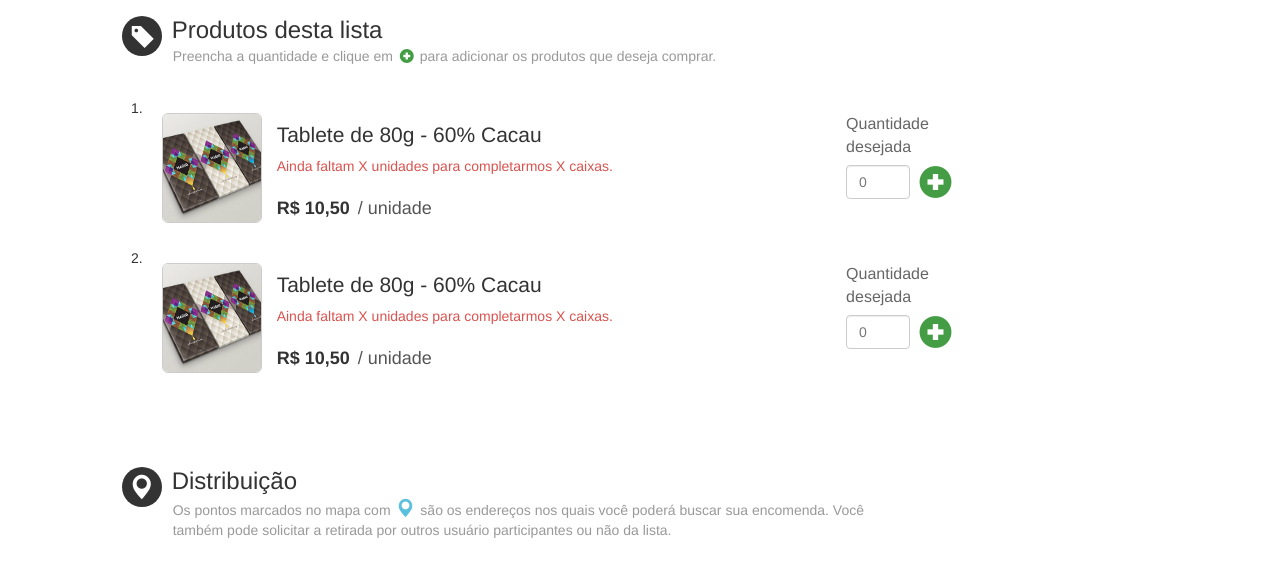
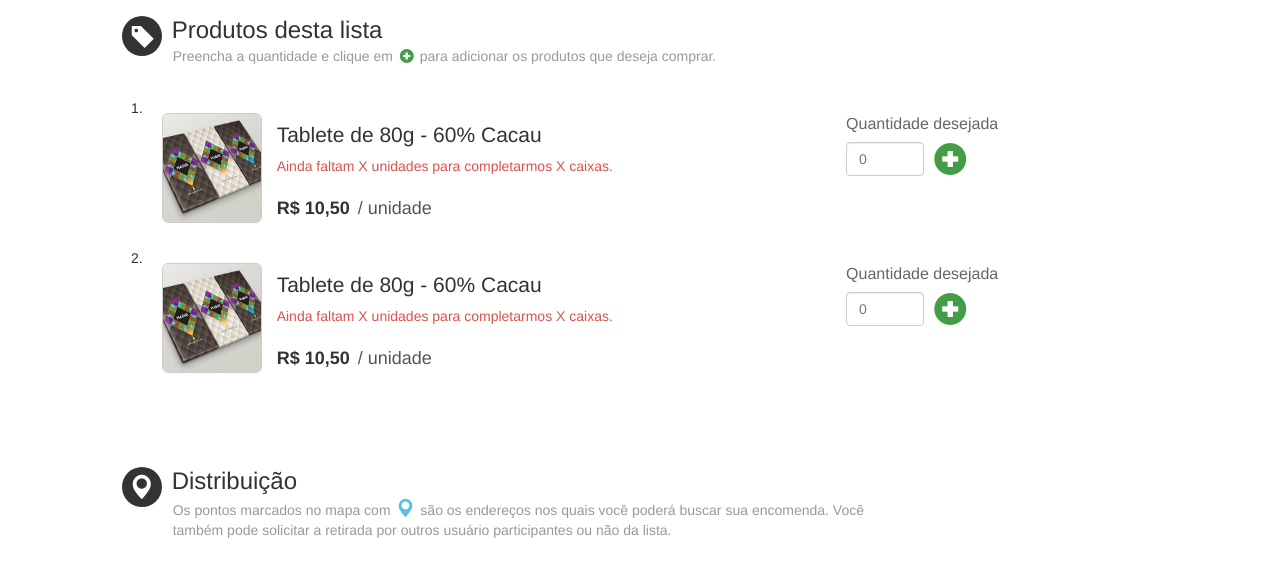
Before and after one commit to fredlellis/compra-na-rede, a website: page index.html in a window 1280 px wide. Shown: the part 468-1037 px from the top of the page. Drawn offline with nearby package versions, Linux system fonts and the light colour scheme.

Commit message:
Columns adjust

```diff
--- a/index.html
+++ b/index.html
@@ -125,7 +125,7 @@
                     </div>
                   </div>
                 </div>
-                <div class="col-md-2 quantity">
+                <div class="col-md-4 quantity">
                   <span>Quantidade desejada</span>
                   <form action="" role="form">
                     <div class="form-group">
@@ -149,7 +149,7 @@
                     </div>
                   </div>
                 </div>
-                <div class="col-md-2 quantity">
+                <div class="col-md-4 quantity">
                   <span>Quantidade desejada</span>
                   <form action="" role="form">
                     <div class="form-group">
--- a/sass/main.sass
+++ b/sass/main.sass
@@ -180,7 +180,7 @@ section
             margin-bottom: 6px
 
         input.form-control
-            width: 45%
+            width: 25%
             float: left
             margin-right: 10px
 
```
Also changed, not shown: css/main.min.css.
